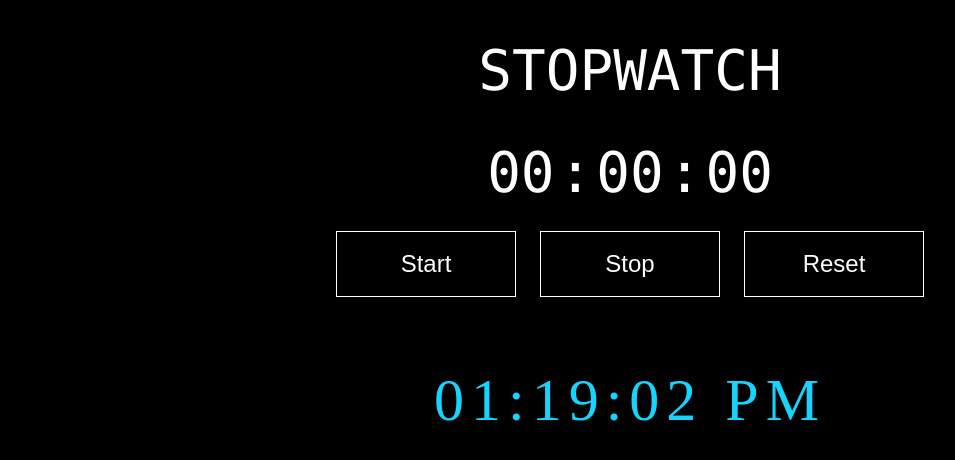
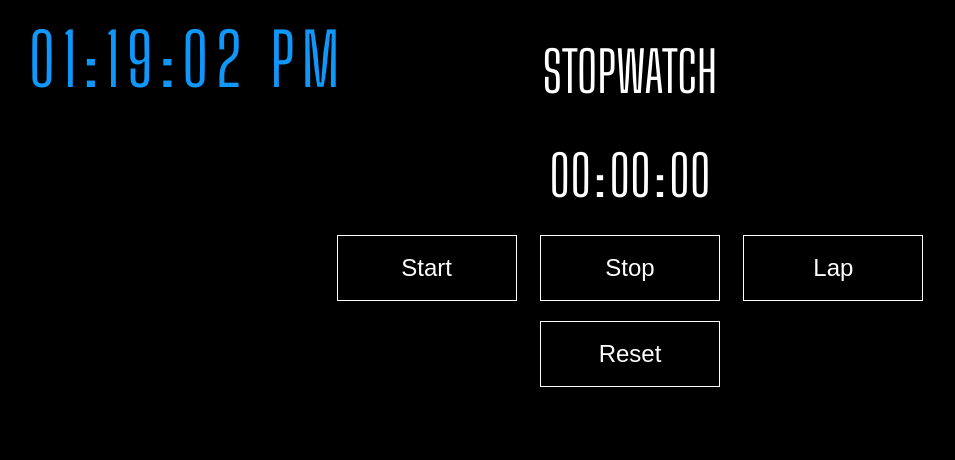
Before and after one commit to Stat1c-Null/VanillaStopwatch, a plain HTML site: page index.html in a window 1280 px wide. Shown: the whole page, without its empty margins (10-965 px from the left). Drawn offline with Linux system fonts and the light colour scheme.

Commit message:
Design fixes

```diff
--- a/index.html
+++ b/index.html
@@ -7,6 +7,9 @@
     <meta name="viewport" content="width=device-width, initial-scale=1.0">
     <link rel="stylesheet" href="style.css">
     <title>Stopwatch</title>
+    <link rel="preconnect" href="https://fonts.googleapis.com">
+<link rel="preconnect" href="https://fonts.gstatic.com" crossorigin>
+<link href="https://fonts.googleapis.com/css2?family=Big+Shoulders+Display&display=swap" rel="stylesheet">
 </head>
 
 <body>
@@ -21,10 +24,13 @@
         </p>
         <button id="start">Start</button>
         <button id="stop">Stop</button>
+        <button id="lap">Lap</button>
         <button id="reset">Reset</button>
+        <br>
+        <div id="LapDisplay" class="time"></div>
     </div>
 
-    <div id="MyClockDisplay" class="clock" onload="showTime()"></div>
+    <div id="clockDisplay" class="clock" onload="showTime()"></div>
     <script src="script.js"></script>
 </body>
 
--- a/script.js
+++ b/script.js
@@ -8,6 +8,8 @@ window.onload = function () { // as soon as page loads up, run function
     let buttonStart = document.getElementById("start")
     let buttonStop = document.getElementById("stop")
     let buttonReset = document.getElementById("reset")
+    let buttonLap = document.getElementById("lap")
+    let LapDisplay = document.getElementById("LapDisplay")
     let Interval // stopwatch timer
 
     // start button
@@ -27,9 +29,15 @@ window.onload = function () { // as soon as page loads up, run function
         minutes = "00"
         seconds = "00"
         tens = "00"
+        LapDisplay.innerHTML = ""
         appendMinutes.innerHTML = minutes
         appendSeconds.innerHTML = seconds
         appendTens.innerHTML = tens
+    }
+
+    //Lap button
+    buttonLap.onclick = function() {
+        LapDisplay.innerHTML += minutes + ":" + seconds + ":" + tens + "<br>"
     }
 
     function startTimer() {
@@ -65,34 +73,34 @@ window.onload = function () { // as soon as page loads up, run function
             appendSeconds.innerHTML = "0" + 0
         }
     }
-}
 
     function showTime(){
-    var date = new Date();
-    var h = date.getHours(); // 0 - 23
-    var m = date.getMinutes(); // 0 - 59
-    var s = date.getSeconds(); // 0 - 59
-    var session = "AM";
+        let date = new Date()
+        let h = date.getHours()
+        let m = date.getMinutes()
+        let s = date.getSeconds()
+        let day = "AM"
 
+        //At start of the day, change 0 to 12
         if(h == 0){
-        h = 12;
+            h = 12
         }
 
         if(h > 12){
-        h = h - 12;
-        session = "PM";
+            h -= 12
+            day = "PM"
         }
 
-    h = (h < 10) ? "0" + h : h;
-    m = (m < 10) ? "0" + m : m;
-    s = (s < 10) ? "0" + s : s;
+        //If number is less then 10, add 0
+        h = (h < 10) ? "0" + h : h //? is then : is otherwise or else
+        m = (m < 10) ? "0" + m : m
+        s = (s < 10) ? "0" + s : s
 
-    var time = h + ":" + m + ":" + s + " " + session;
-    document.getElementById("MyClockDisplay").innerText = time;
-    document.getElementById("MyClockDisplay").textContent = time;
+        let time = h + ":" + m + ":" + s + " " + day
+        document.getElementById("clockDisplay").innerHTML = time
 
-    setTimeout(showTime, 1000);
-
+        setTimeout(showTime, 1000)
     }
 
-showTime();
+    showTime()
+}
--- a/style.css
+++ b/style.css
@@ -2,6 +2,7 @@ body {
     background: black;
     /*background-color: #0f98fa;*/
     height: 100%;
+    font-family: 'Big Shoulders Display', cursive;
 }
 
 .wrapper {
@@ -12,7 +13,6 @@ body {
 }
 
 h1, .time {
-    font-family: 'Lucida Console', sans-serif;
     font-weight: 100;
     font-size: 3.5em;
     text-transform: uppercase;
@@ -40,12 +40,10 @@ button:hover {
 }
 
 .clock {
+    color: #0f98fa;
     position: absolute;
-    top: 50%;
-    left: 50%;
-    transform: translateX(-50%) translateY(-50%);
-    color: #17D4FE;
-    font-size: 60px;
-    font-family: Orbitron;
+    top: 2%;
+    left: 3%;
+    font-size: 4.5em;
     letter-spacing: 7px;
 }
```
Lines whose indentation alone changed are shown as unchanged.
